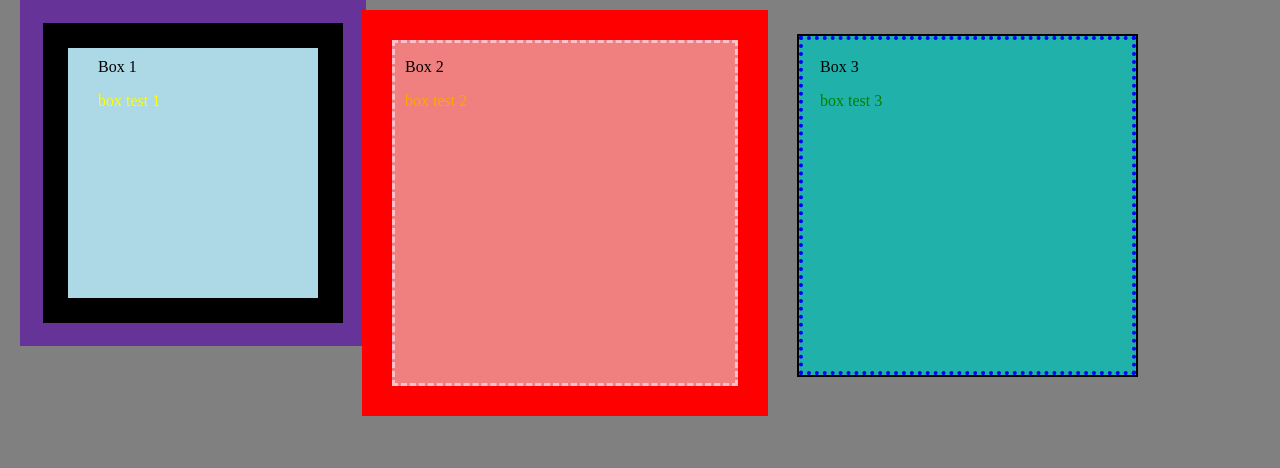
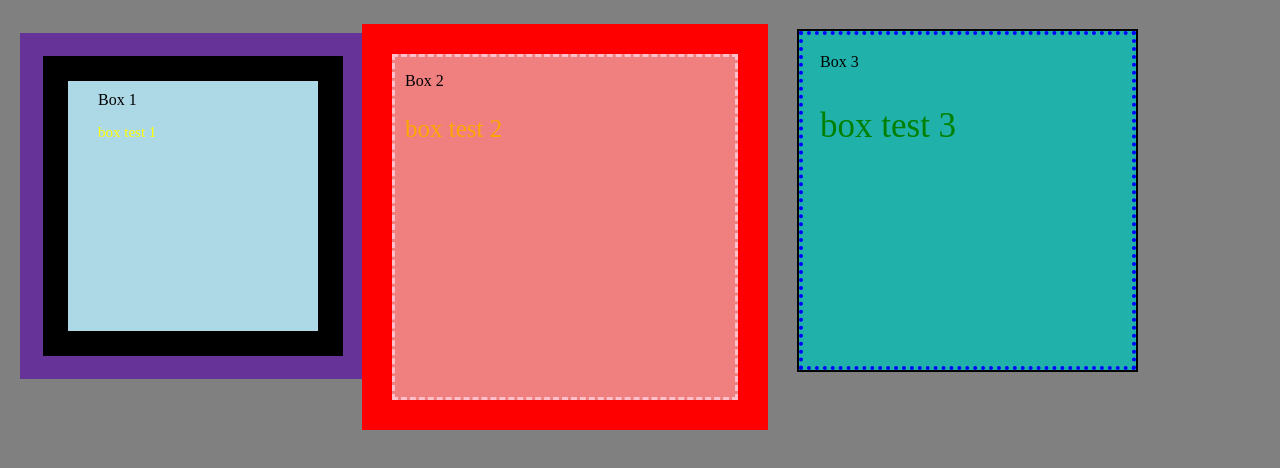
Before and after one commit to IT-Cluster-Academy-FWD/fwdo-2-into-css, a plain HTML site: page team/maks.html in a window 1280 px wide. Drawn offline with Linux system fonts and the light colour scheme.

Commit message:
addet css size for <p>

```diff
--- a/css/maks.css
+++ b/css/maks.css
@@ -38,12 +38,15 @@ html {
 
 .box-4 {
   color: yellow;
+  font-size: 15px;
 }
 
 .box-5 {
   color: orange;
+  font-size: 25px;
 }
 
 .box-6 {
   color: green;
+  font-size: 35px;
 }
```
